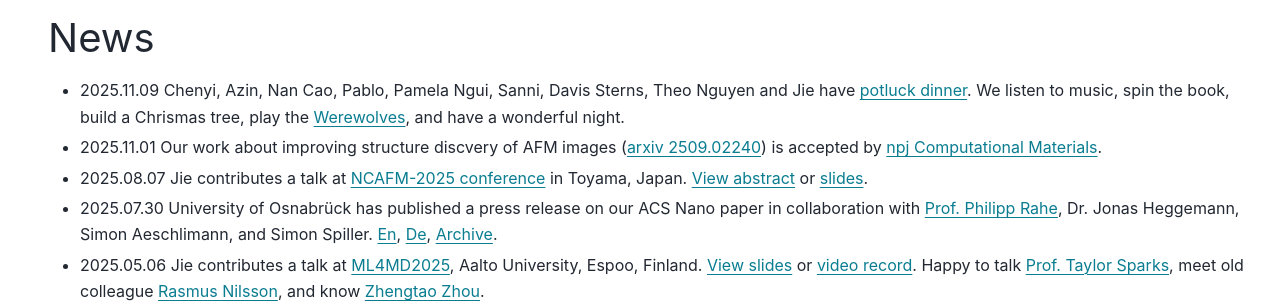
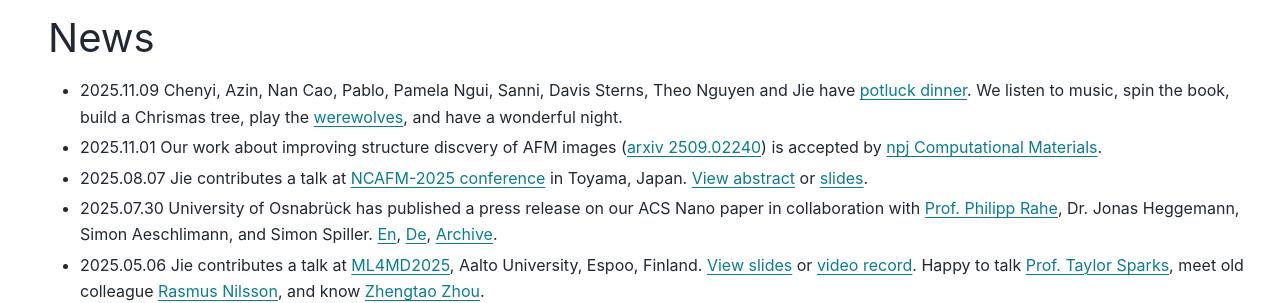
Before and after one commit to way2ml/way2ml.github.io, a Sphinx documentation site: the page built from doc/news.md, in a window 1280 px wide. Shown: the part 132-435 px from the top of the page. Built offline with Sphinx 7.4.7 and the PyData theme 0.15.4, drawn with Linux system fonts in a browser that asks for light colours.

```diff
--- a/doc/news.md
+++ b/doc/news.md
@@ -1,5 +1,5 @@
 # News
-- 2025.11.09 Chenyi, Azin, Nan Cao, Pablo, Pamela Ngui,  Sanni, Davis Sterns, Theo Nguyen and Jie have [potluck dinner](https://en.wikipedia.org/wiki/Potluck). We listen to music, spin the book, build a Chrismas tree, play the [Werewolves](https://en.wikipedia.org/wiki/The_Werewolves_of_Millers_Hollow), and have a wonderful night.
+- 2025.11.09 Chenyi, Azin, Nan Cao, Pablo, Pamela Ngui,  Sanni, Davis Sterns, Theo Nguyen and Jie have [potluck dinner](https://en.wikipedia.org/wiki/Potluck). We listen to music, spin the book, build a Chrismas tree, play the [werewolves](https://en.wikipedia.org/wiki/The_Werewolves_of_Millers_Hollow), and have a wonderful night.
 - 2025.11.01 Our work about improving structure discvery of AFM images ([arxiv 2509.02240](https://arxiv.org/abs/2509.02240)) is accepted by [npj Computational Materials](https://www.nature.com/npjcompumats/).
 - 2025.08.07 Jie contributes a talk at [NCAFM-2025 conference](https://www.nims.go.jp/group/Nanoprobe/NC-AFM2025/Index.html) in Toyama, Japan. [View abstract](https://www.nims.go.jp/group/Nanoprobe/NC-AFM2025/Abstract/S11-2_Jie%20Huang.pdf) or [slides](https://raw.githubusercontent.com/HuangJiaLian/DataBase0/master/uploads/NCAFM_Jie_Huang.pdf).
 - 2025.07.30 University of Osnabrück has published a press release  on our ACS Nano paper in collaboration with [Prof. Philipp Rahe](https://www.humboldt-foundation.de/en/connect/explore-the-humboldt-network/singleview/1147643/dr-philipp-rahe), Dr. Jonas Heggemann, Simon Aeschlimann, and Simon Spiller. [En](https://www.uni-osnabrueck.de/en/campus-life/university-news/news-detail-page/2025/07/physiker-der-uni-osnabrueck-erklaeren-bislang-unbekannten-mikroskopischen-mechanismus), [De](https://www.uni-osnabrueck.de/campusleben/uni-news/detailseite-news/2025/07/physiker-der-uni-osnabrueck-erklaeren-bislang-unbekannten-mikroskopischen-mechanismus), [Archive](https://raw.githubusercontent.com/HuangJiaLian/DataBase0/master/uploads/2025-07-30-ACSNANO.png).
```
